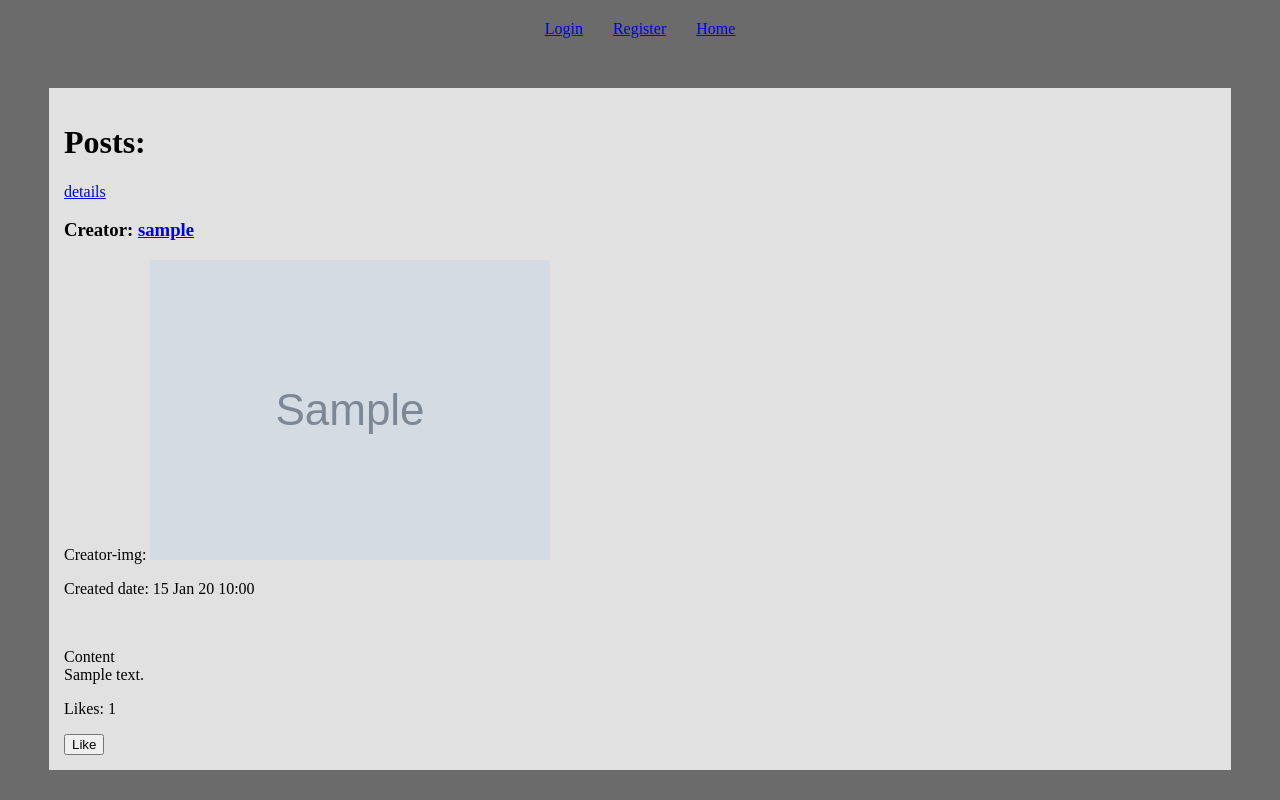
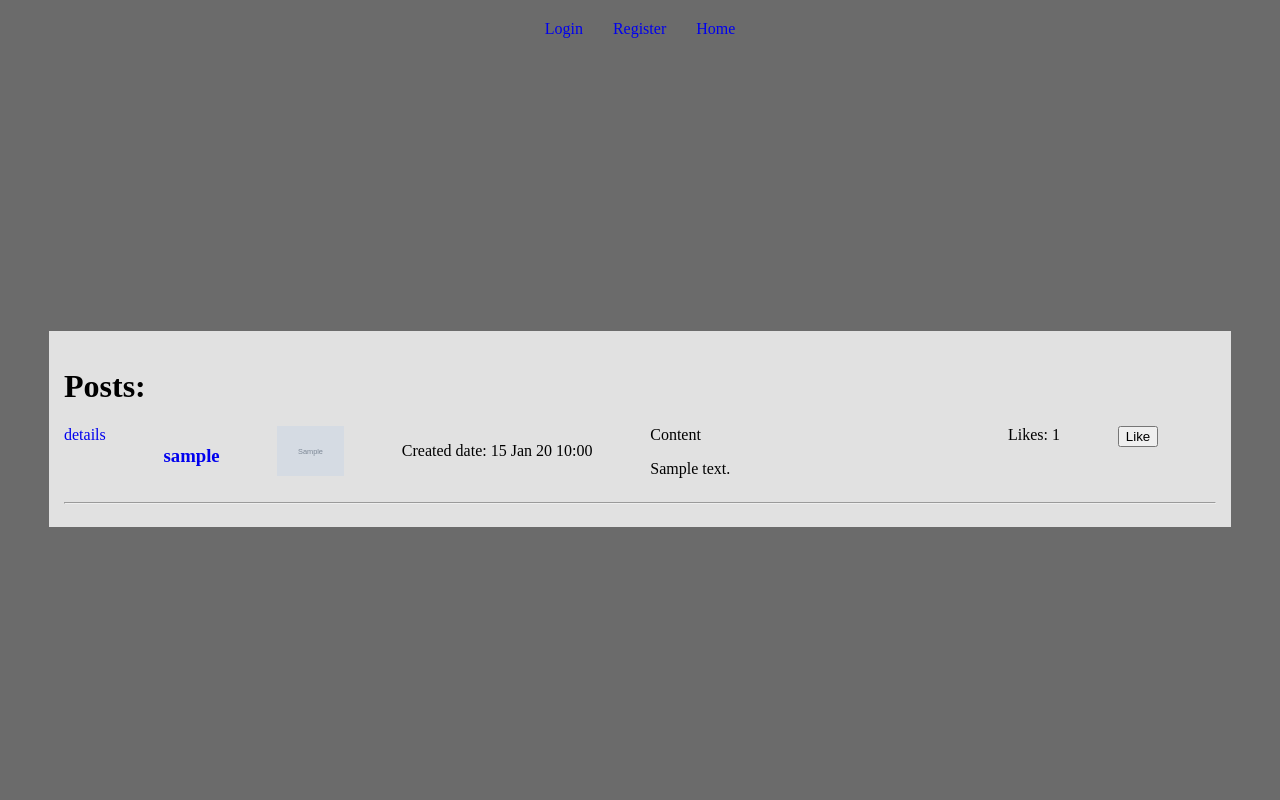
Before and after one commit to Przemek221/pjf_polej, a Django app: page /home in a window 1280 px wide. Run offline with Django 4.2, Linux system fonts and the light colour scheme; tables that the repository leaves empty hold one stand-in row (values such as "Sample post"); grey boxes marked "Sample" are stand-in pictures.

Commit message:
redesigned few templates

```diff
--- a/sampleApp/static/styles/base.css
+++ b/sampleApp/static/styles/base.css
@@ -1,6 +1,10 @@
 html {
     height: 100%;
     width: 100%;
+}
+
+a {
+    text-decoration-line: none;
 }
 
 body {
--- a/templates/sampleApp/home.html
+++ b/templates/sampleApp/home.html
@@ -1,18 +1,46 @@
 {% extends "sampleApp/base.html" %}
+
+{% block head %}
+    <style>
+        .post-creator-img {
+            width: auto;
+            max-height: 50px;
+        }
+
+        .post {
+            display: grid;
+            grid-auto-flow: column;
+        }
+
+        .post-content-wrapper {
+            width: 300px;
+        }
+    </style>
+{% endblock %}
+
 {% block content %}
     <h1>Posts:</h1>
-    <div>
+    <div class="posts-wrapper">
         {% for object in posts %}
-            <div>
-                <a href="{% url 'post-detail' object.id %}">details</a>
-                <h3>Creator: <a href="{% url 'user-posts' object.creator.username %}">{{ object.creator }}</a></h3>
-                <p>Creator-img: <img src="{{ object.creator.userprofile.image.url }}" alt=""></p>
-                <p>Created date: {{ object.createdDate|date:"d M y H:i" }}</p>
-                <br>
-                <p>Content <br>{{ object.content }}</p>
-                <p>Likes: {{ object.number_of_likes }}</p>
+            <div class="post">
+                <a href="{% url 'post-detail' object.id %}" class="post-details">details</a>
+                <h3>
+                    <a href="{% url 'user-posts' object.creator.username %}" class="post-creator">
+                        {{ object.creator }}
+                    </a>
+                </h3>
+                <img class="post-creator-img" src="{{ object.creator.userprofile.image.url }}" alt="post_creator_img">
+                <p class="post-created-date">Created date: {{ object.createdDate|date:"d M y H:i" }}</p>
+                <div class="post-content-wrapper">
+                    Content
+                    <p class="post-content">
+                        {{ object.content }}
+                    </p>
+                </div>
+                <div class="post-likes-counter">Likes: {{ object.number_of_likes }}</div>
+                {% include 'sampleApp/like_post.html' %}
             </div>
-            {% include 'sampleApp/like_post.html' %}
+            <hr>
         {% endfor %}
     </div>
 
--- a/templates/sampleApp/like_post.html
+++ b/templates/sampleApp/like_post.html
@@ -1,23 +1,21 @@
-<div class="like_post_wrapper">
+<div class="like-post-wrapper">
     {% if user.is_authenticated %}
-        <form action="{% url 'post-like' object.id %}" method="POST">
+        <form class="like-post-form" action="{% url 'post-like' object.id %}" method="POST">
             {% csrf_token %}
-
-
             {% if user in object.likes.all %}
-                <button type="submit" name="post_id" value="{{ object.id }}">
+                <button class="unlike-button" type="submit" name="post_id" value="{{ object.id }}">
                     Unlike
                 </button>
             {% else %}
-                <button type="submit" name="post_id" value="{{ object.id }}">Like
+                <button class="like-button" type="submit" name="post_id" value="{{ object.id }}">
+                    Like
                 </button>
             {% endif %}
-
             <input type="hidden" name="next" value="{{ request.path }}">
         </form>
     {% else %}
-        <a href="{% url 'login' %}?next={{ request.path }}" style="text-decoration: none">
-            <button type="submit" name="post_id" value="{{ object.id }}">
+        <a class="login-redirect" href="{% url 'login' %}?next={{ request.path }}" style="text-decoration: none">
+            <button class="like-button not-logged" type="submit" name="post_id" value="{{ object.id }}">
                 Like
             </button>
         </a>
```
Also changed, not shown: templates/sampleApp/post_detail.html (+27 -10 lines), templates/sampleApp/user_posts.html (+34 -11 lines).
